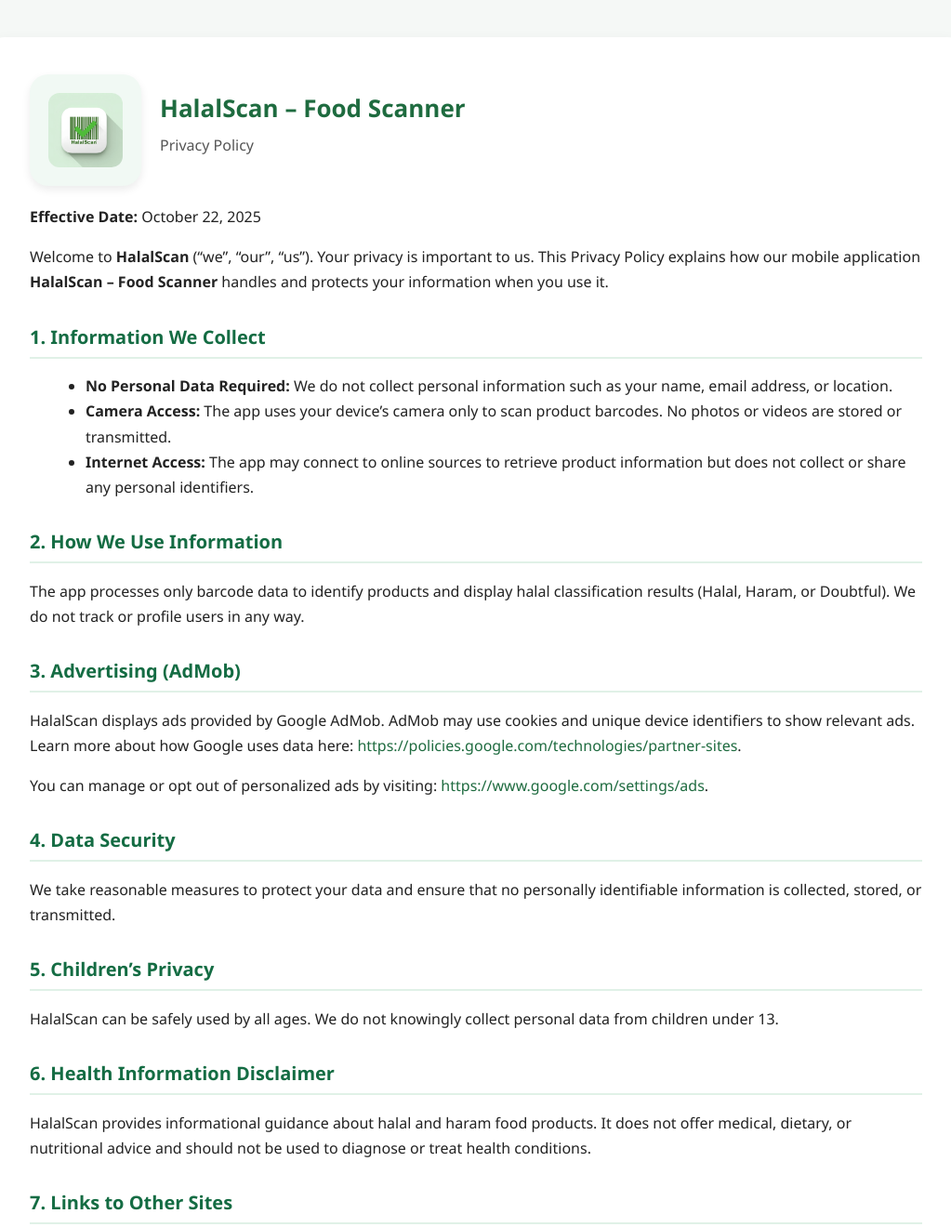
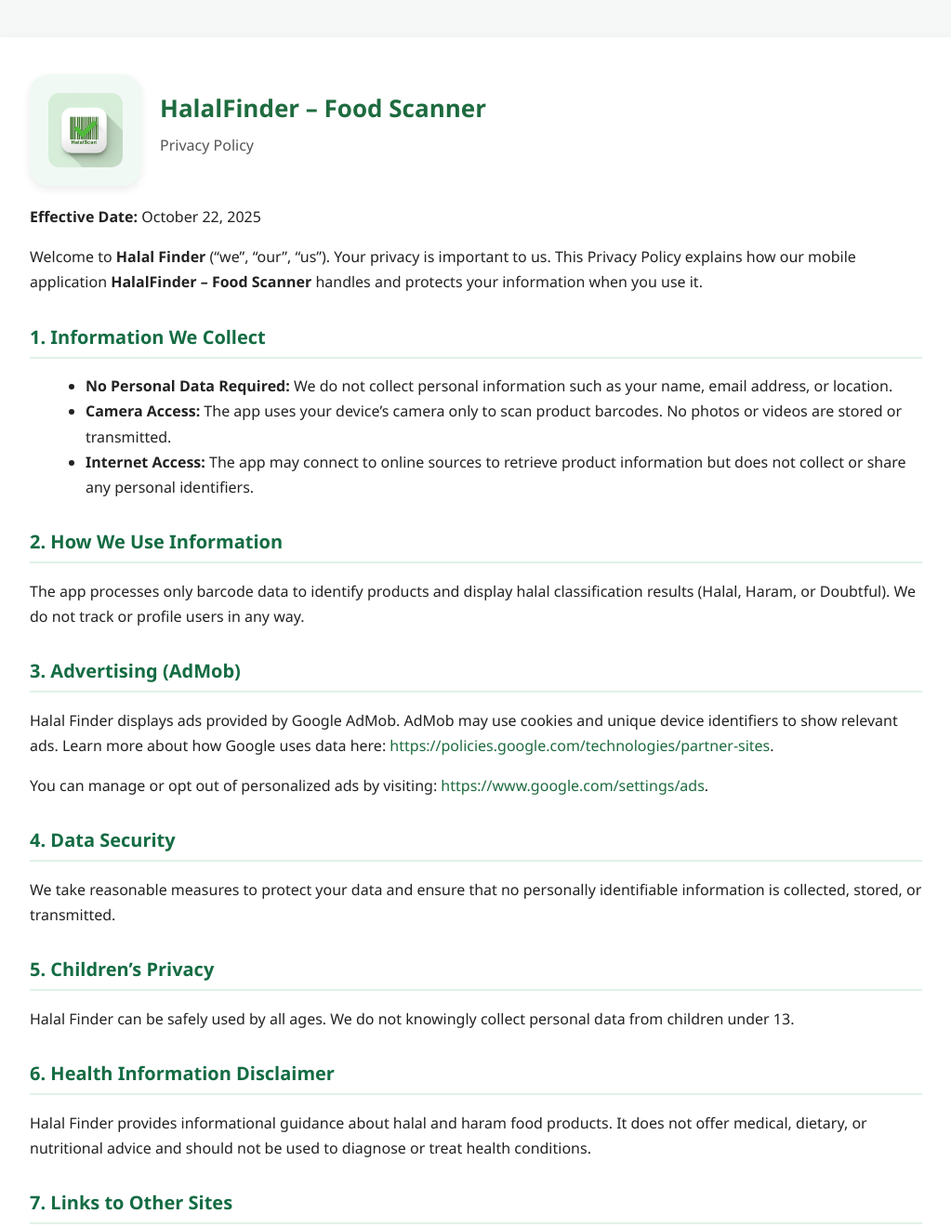
Before and after one commit to Rafhan-hub/halalscan-privacy, a plain HTML site: page index.html in a window 1280 px wide. Shown: the top 1320 px of the page at 93% size, without its empty margins (128-1151 px from the left). Drawn offline with Linux system fonts and the light colour scheme.

Commit message:
name change

```diff
--- a/index.html
+++ b/index.html
@@ -3,7 +3,7 @@
 <head>
   <meta charset="utf-8" />
   <meta name="viewport" content="width=device-width, initial-scale=1" />
-  <title>Privacy Policy – HalalScan</title>
+  <title>Privacy Policy – Halal Finder</title>
   <style>
     body {
       font-family: 'Segoe UI', Roboto, Arial, sans-serif;
@@ -90,15 +90,15 @@
         <img src="logo.png" alt="HalalScan Logo" class="logo" />
       </div>
       <div class="app-title">
-        <h1>HalalScan – Food Scanner</h1>
+        <h1>HalalFinder – Food Scanner</h1>
         <p class="subtitle">Privacy Policy</p>
       </div>
     </div>
 
     <p><strong>Effective Date:</strong> October 22, 2025</p>
 
-    <p>Welcome to <strong>HalalScan</strong> (“we”, “our”, “us”). Your privacy is important to us.
-    This Privacy Policy explains how our mobile application <strong>HalalScan – Food Scanner</strong> handles and protects your information when you use it.</p>
+    <p>Welcome to <strong>Halal Finder</strong> (“we”, “our”, “us”). Your privacy is important to us.
+    This Privacy Policy explains how our mobile application <strong>HalalFinder – Food Scanner</strong> handles and protects your information when you use it.</p>
 
     <h2>1. Information We Collect</h2>
     <ul>
@@ -112,7 +112,7 @@
     We do not track or profile users in any way.</p>
 
     <h2>3. Advertising (AdMob)</h2>
-    <p>HalalScan displays ads provided by Google AdMob. AdMob may use cookies and unique device identifiers to show relevant ads.
+    <p>Halal Finder displays ads provided by Google AdMob. AdMob may use cookies and unique device identifiers to show relevant ads.
     Learn more about how Google uses data here:
     <a href="https://policies.google.com/technologies/partner-sites" target="_blank">https://policies.google.com/technologies/partner-sites</a>.</p>
 
@@ -123,10 +123,10 @@
     <p>We take reasonable measures to protect your data and ensure that no personally identifiable information is collected, stored, or transmitted.</p>
 
     <h2>5. Children’s Privacy</h2>
-    <p>HalalScan can be safely used by all ages. We do not knowingly collect personal data from children under 13.</p>
+    <p>Halal Finder can be safely used by all ages. We do not knowingly collect personal data from children under 13.</p>
 
     <h2>6. Health Information Disclaimer</h2>
-    <p>HalalScan provides informational guidance about halal and haram food products.
+    <p>Halal Finder provides informational guidance about halal and haram food products.
     It does not offer medical, dietary, or nutritional advice and should not be used to diagnose or treat health conditions.</p>
 
     <h2>7. Links to Other Sites</h2>
@@ -141,7 +141,7 @@
     <p><strong>Email:</strong> Skyloopapps@gmail.com</p>
 
     <footer>
-      <p>© 2025 HalalScan. All rights reserved.</p>
+      <p>© 2025 Halal Finder. All rights reserved.</p>
     </footer>
   </div>
 </body>
```
